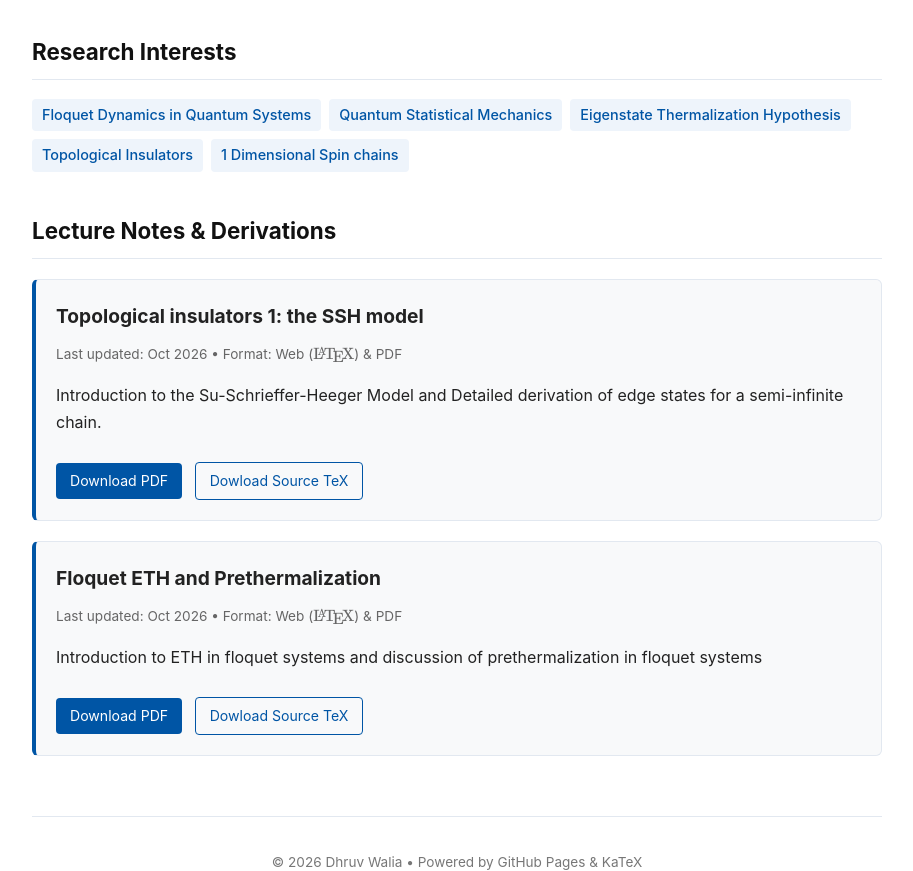
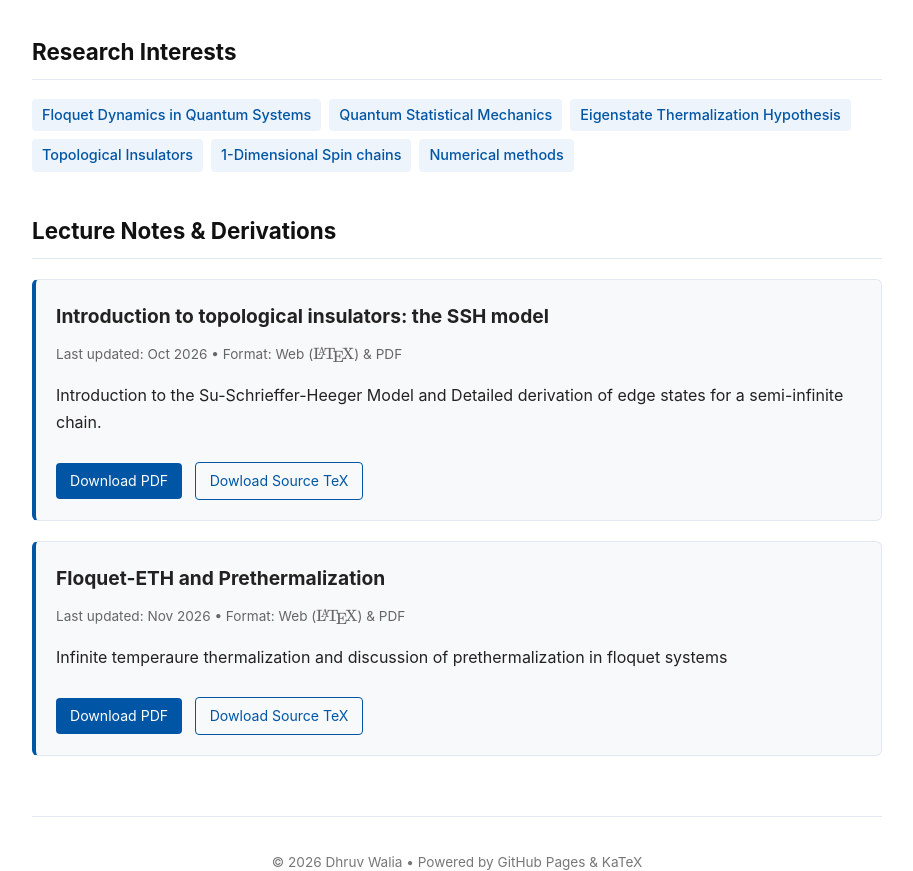
Before and after one commit to approxconst/approxconst.github.io, a plain HTML site: page index.html in a window 1280 px wide. Shown: the part 420-1291 px from the top of the page, without its empty margins (183-1096 px from the left). Drawn offline with nearby package versions, Linux system fonts and the light colour scheme.

Commit message:
Update index.html

```diff
--- a/index.html
+++ b/index.html
@@ -127,7 +127,8 @@
             <span class="tag">Quantum Statistical Mechanics</span>
             <span class="tag"> Eigenstate Thermalization Hypothesis</span>
             <span class="tag">Topological Insulators</span>
-            <span class="tag">1 Dimensional Spin chains </span>
+            <span class="tag">1-Dimensional Spin chains </span>
+            <span class="tag">Numerical methods </span>
         </div>
     </section>
 
@@ -136,7 +137,7 @@
 
         <!-- Note Item 1 -->
         <div class="note-card">
-            <h3>Topological insulators 1: the SSH model</h3>
+            <h3>Introduction to topological insulators: the SSH model</h3>
             <div class="note-meta">Last updated: Oct 2026 • Format: Web ($\LaTeX$) & PDF</div>
             <p>
                 Introduction to the Su-Schrieffer-Heeger Model and Detailed derivation of edge states for a semi-infinite chain.
@@ -146,13 +147,13 @@
         </div>
         <!-- Note Item 2 -->
         <div class="note-card">
-            <h3>Floquet ETH and Prethermalization</h3>
-            <div class="note-meta">Last updated: Oct 2026 • Format: Web ($\LaTeX$) & PDF</div>
+            <h3>Floquet-ETH and Prethermalization</h3>
+            <div class="note-meta">Last updated: Nov 2026 • Format: Web ($\LaTeX$) & PDF</div>
             <p>
-                Introduction to ETH in floquet systems and discussion of prethermalization in floquet systems
+                Infinite temperaure thermalization and discussion of prethermalization in floquet systems
             </p>
-            <a href="SSH Model and Edge States.pdf" class="btn" target="_blank">Download PDF</a>
-            <a href="SSH Model and Edge States.zip" class="btn btn-outline">Dowload Source TeX</a>
+            <a href="F-ETH.pdf" class="btn" target="_blank">Download PDF</a>
+            <a href="F-ETH.zip" class="btn btn-outline">Dowload Source TeX</a>
         </div>
 
     </section>
```
